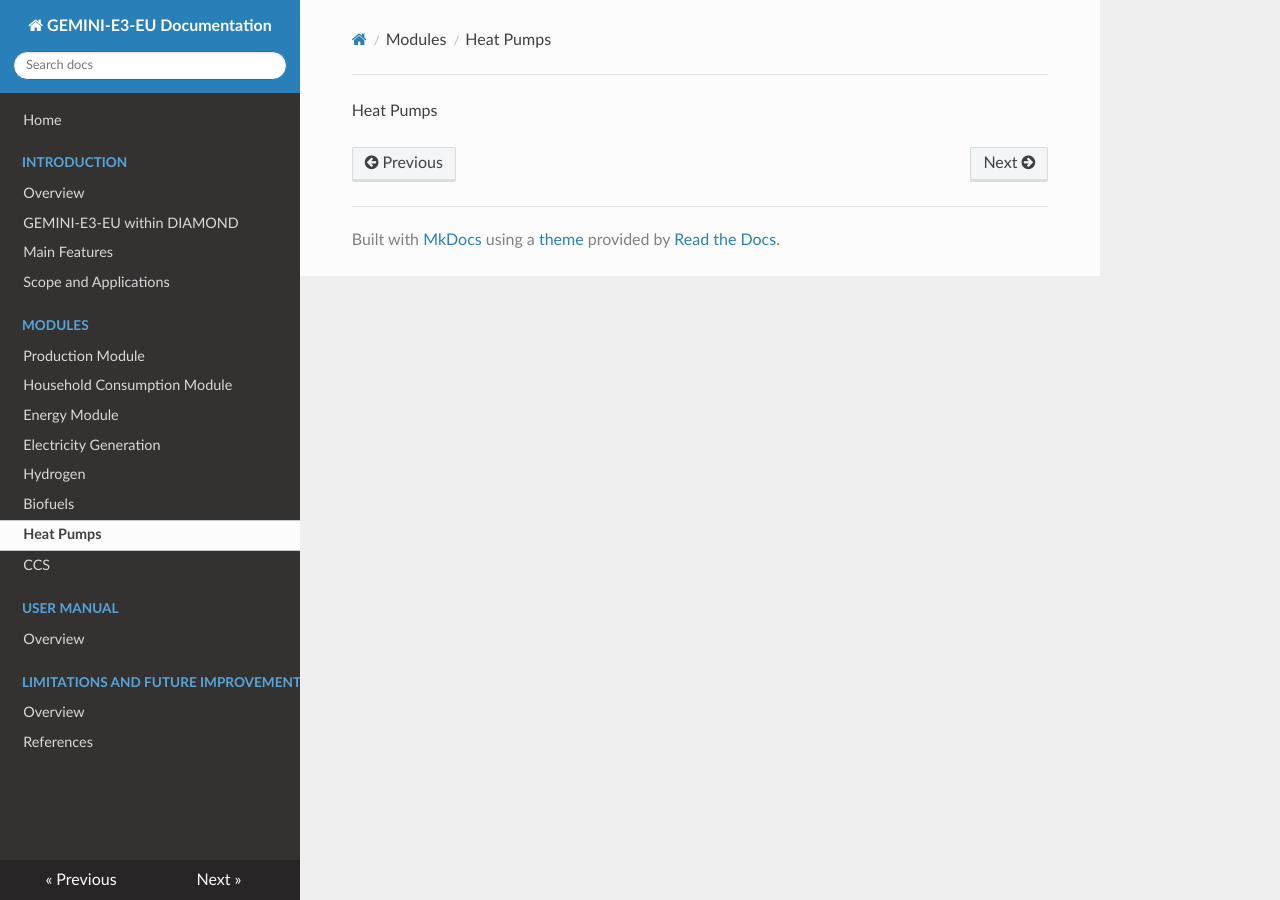
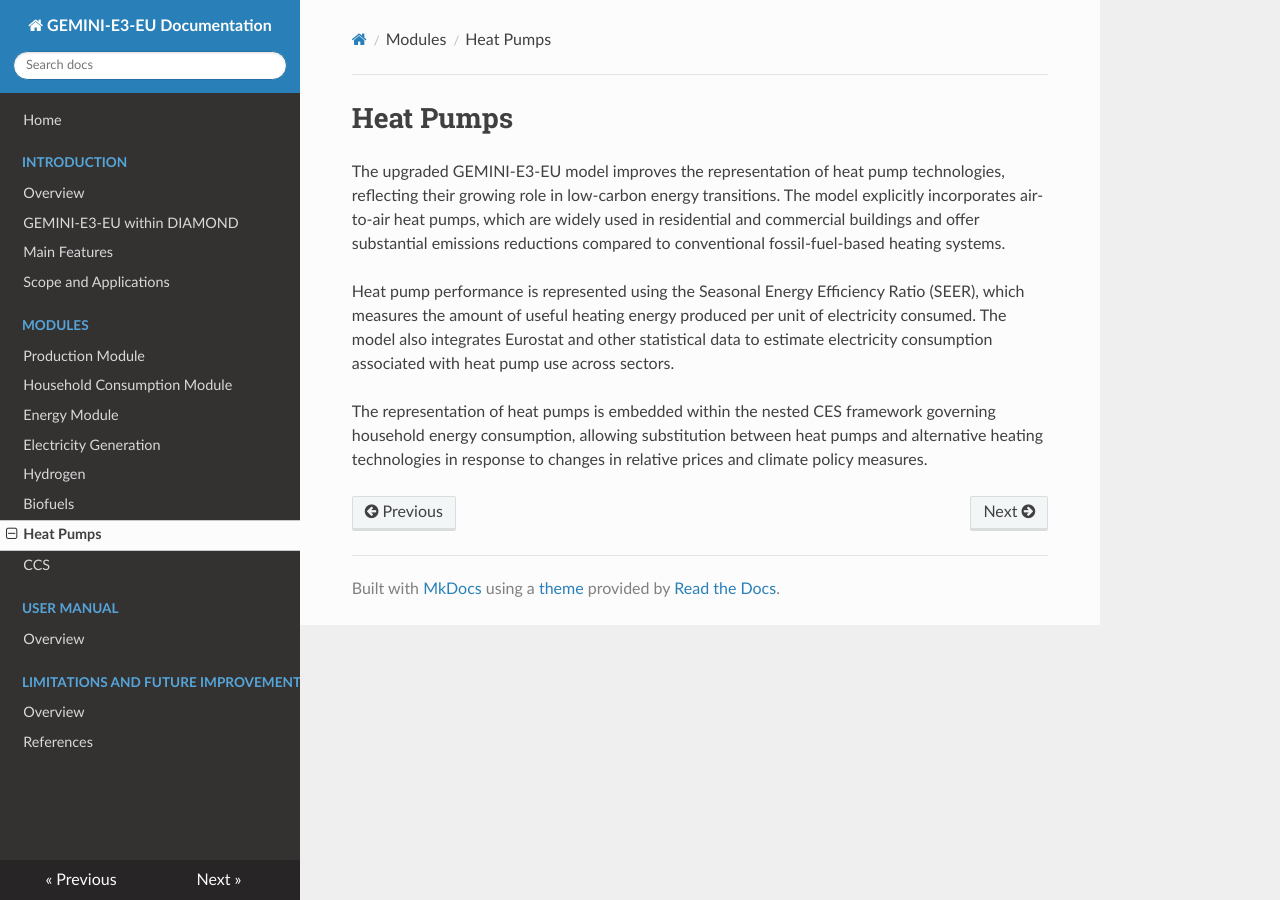
Before and after one commit to Perdana-Sigit/GEMINI-E3-EU, an MkDocs documentation site: the page built from docs/modules/heat_pumps.md, in a window 1280 px wide. Built offline with MkDocs 1.6.1, drawn with Linux system fonts in a browser that asks for light colours; nearby versions of some CDN libraries.

Commit message:
Update heat_pumps.md

```diff
--- a/docs/modules/heat_pumps.md
+++ b/docs/modules/heat_pumps.md
@@ -1 +1,7 @@
-Heat Pumps
+# Heat Pumps
+
+The upgraded GEMINI-E3-EU model improves the representation of heat pump technologies, reflecting their growing role in low-carbon energy transitions. The model explicitly incorporates air-to-air heat pumps, which are widely used in residential and commercial buildings and offer substantial emissions reductions compared to conventional fossil-fuel-based heating systems.
+
+Heat pump performance is represented using the Seasonal Energy Efficiency Ratio (SEER), which measures the amount of useful heating energy produced per unit of electricity consumed. The model also integrates Eurostat and other statistical data to estimate electricity consumption associated with heat pump use across sectors.
+
+The representation of heat pumps is embedded within the nested CES framework governing household energy consumption, allowing substitution between heat pumps and alternative heating technologies in response to changes in relative prices and climate policy measures.
```
